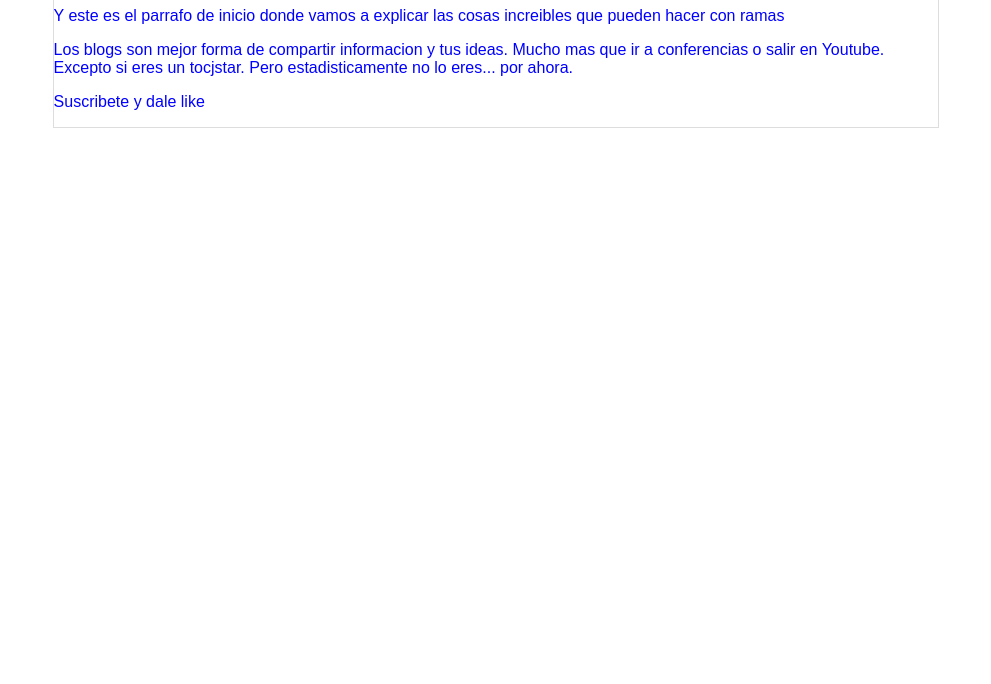
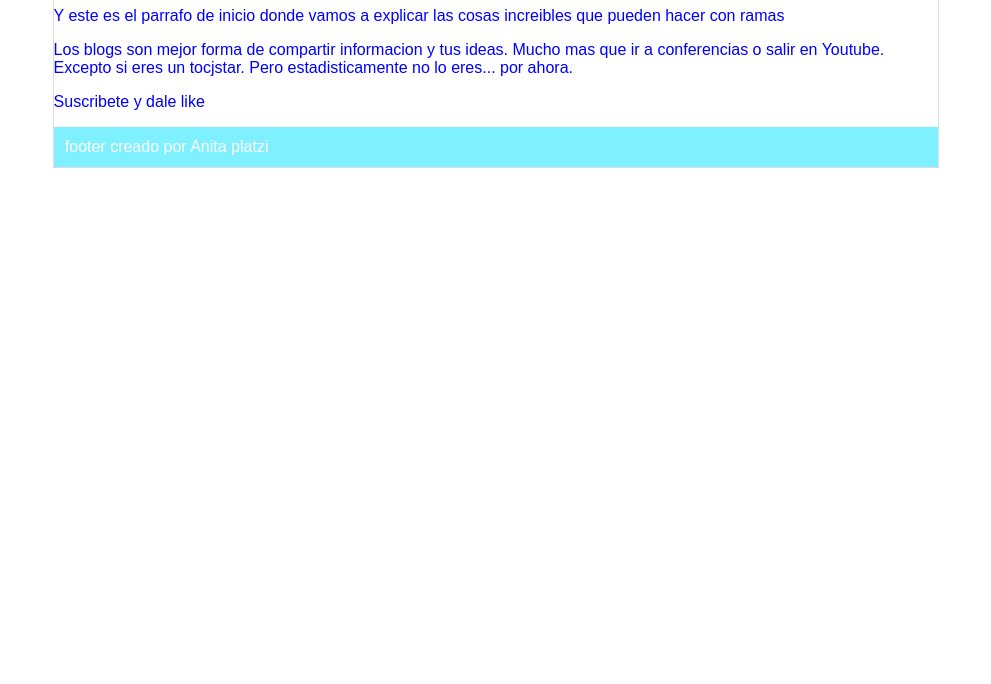
Before and after one commit to 1Alejo31/Curso-git-y-github, a plain HTML site: page blogpost.html in a window 1280 px wide. Shown: the part 116-800 px from the top of the page, without its empty margins (144-1135 px from the left). Drawn offline with Linux system fonts and the light colour scheme.

Commit message:
Creacion de footer

```diff
--- a/blogpost.html
+++ b/blogpost.html
@@ -21,6 +21,9 @@
             </p>
             <p>Suscribete y dale like</p>
         </div>
+        <div id="footer">
+            footer creado por Anita platzi
+        </div>
     </div>
 
 </body>
--- a/css/estilos.css
+++ b/css/estilos.css
@@ -36,3 +36,11 @@ body
 {
     font-size: 20px;
 }
+
+#footer
+{
+    background-color: rgb(127, 240, 255);
+    color: white;
+    padding: 0.7em;
+    margin: 0;
+}
```
